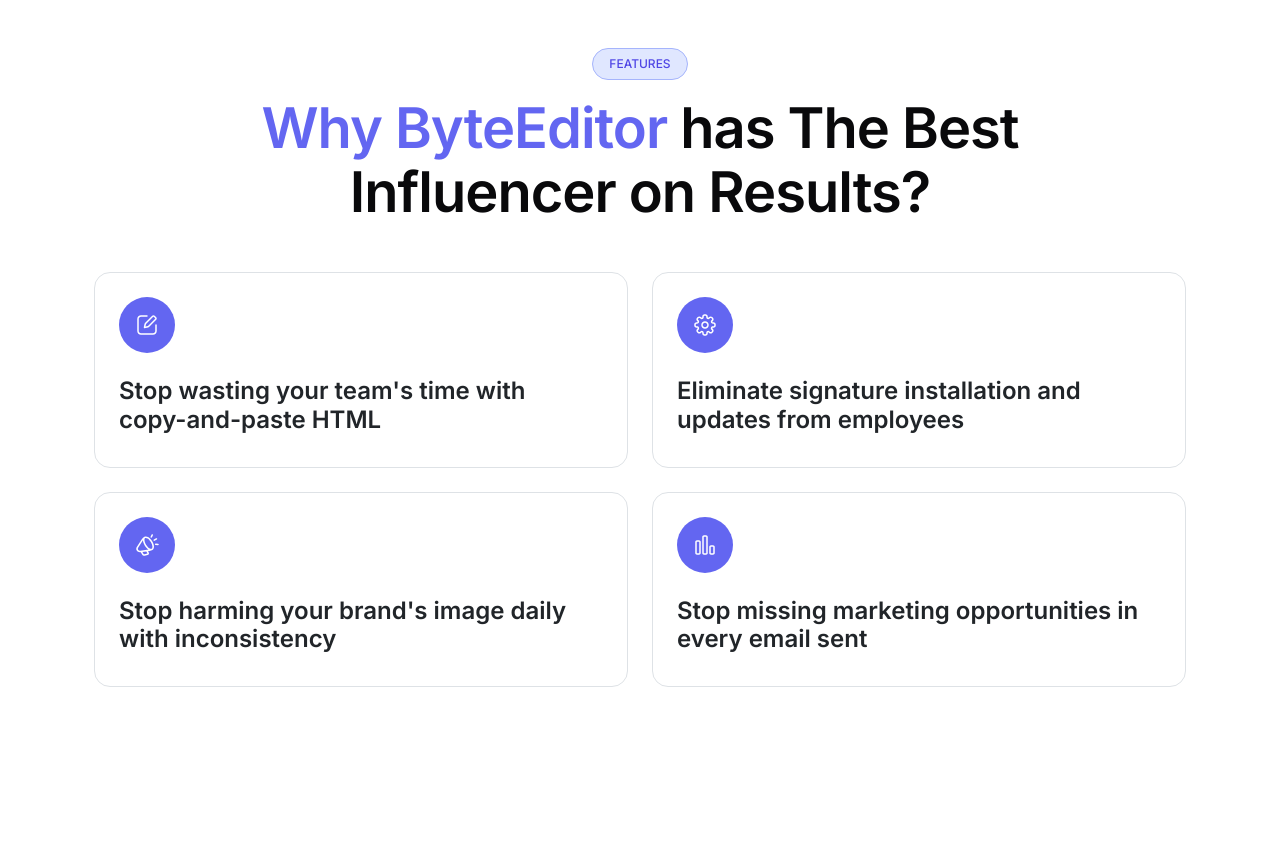
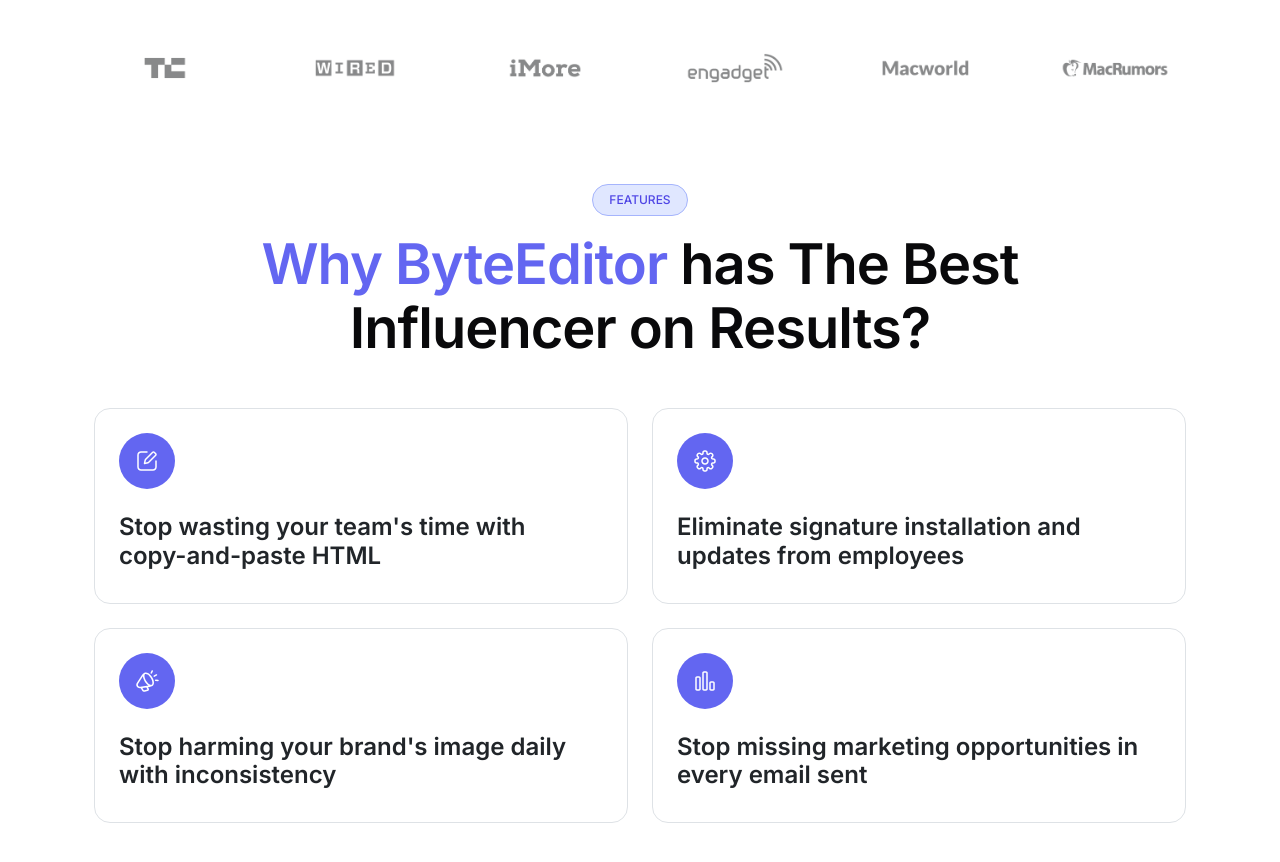
Before and after one commit to olehpf/byteeditor, a website built with webpack: page src/index.html in a window 1280 px wide. Before the commit the page ends 800 px from the top, so only its background shows below. Built offline with nearby package versions, Linux system fonts and the light colour scheme.

Commit message:
Added new section with Logos

```diff
--- a/src/index.html
+++ b/src/index.html
@@ -24,6 +24,30 @@
   </head>
   <body>
     <main class="wrapper container-fluid mx-auto">
+
+      <!-- Logos section -->
+      <section class="container-lg py-5">
+        <div class="row justify-content-center">
+          <div class="col-4 col-sm-2 d-flex align-items-center justify-content-center mb-4 mb-sm-0">
+            <img class="logo img-fluid" src="assets/images/TechCrunch.png" alt="Logo">
+          </div>
+          <div class="col-4 col-sm-2 d-flex align-items-center justify-content-center mb-4 mb-sm-0">
+            <img class="logo img-fluid" src="assets/images/Wired.png" alt="Logo">
+          </div>
+          <div class="col-4 col-sm-2 d-flex align-items-center justify-content-center mb-4 mb-sm-0">
+            <img class="logo img-fluid" src="assets/images/iMore.png" alt="Logo">
+          </div>
+          <div class="col-4 col-sm-2 d-flex align-items-center justify-content-center">
+            <img class="logo img-fluid" src="assets/images/Engadget.png" alt="Logo">
+          </div>
+          <div class="col-4 col-sm-2 d-flex align-items-center justify-content-center">
+            <img class="logo img-fluid" src="assets/images/Macworld.png" alt="Logo">
+          </div>
+          <div class="col-4 col-sm-2 d-flex align-items-center justify-content-center">
+            <img class="logo img-fluid" src="assets/images/MacRumors.png" alt="Logo">
+          </div>
+        </div>
+      </section>
       <!-- Features section -->
       <section class="container-lg py-5">
         <article class="text-center mb-5 max-w-768">
--- a/src/scss/styles.scss
+++ b/src/scss/styles.scss
@@ -93,3 +93,9 @@
     line-height: 14px; /* 116.667% */
     text-transform: uppercase;
 }
+
+img.logo {
+    max-height: 40px;
+    object-fit: contain;
+    opacity: 0.5;
+}
```
Also changed, not shown: src/assets/images/Engadget.png (added), src/assets/images/MacRumors.png (added), src/assets/images/Macworld.png (added), src/assets/images/TechCrunch.png (added), src/assets/images/Wired.png (added), src/assets/images/iMore.png (added).
